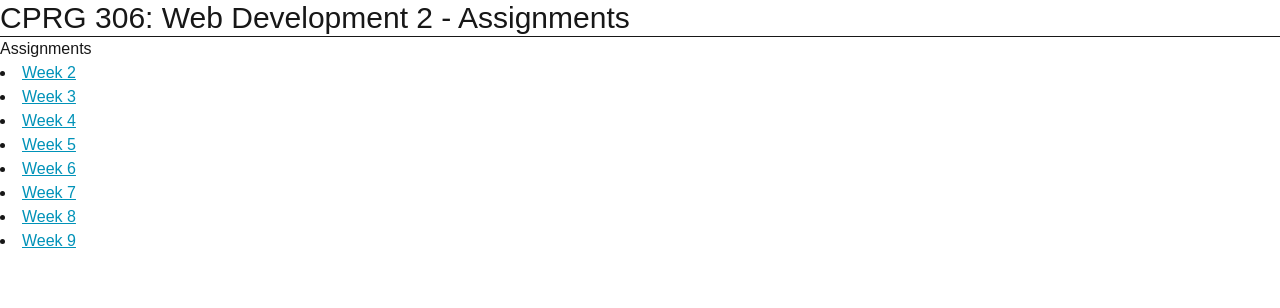
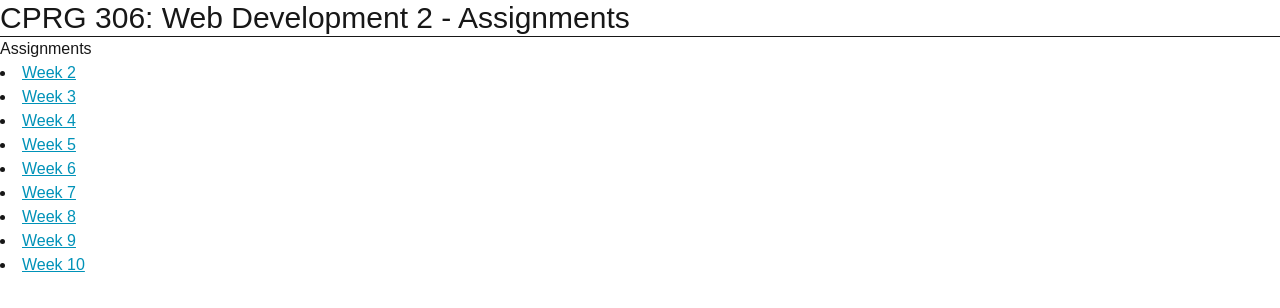
Before and after one commit to mookil/cprg306-assignments, a Next.js app: page / in a window 1280 px wide. Shown: the top 308 px of the page. Built offline with nearby package versions, Linux system fonts and the light colour scheme.

Commit message:
added week-10 folder + page
- nothing implemented yet, placeholder

```diff
--- a/app/page.js
+++ b/app/page.js
@@ -42,6 +42,10 @@ export default function Page() {
           <Link href="./week-9/shopping-list" className={linkClassName}>Week 9</Link>
         </li>
 
+        <li>
+          <Link href="./week-10" className={linkClassName}>Week 10</Link>
+        </li>
+
       </ul>
 
 
--- /dev/null
+++ b/week-10/page.js
@@ -0,0 +1,9 @@
+import React from 'react'
+
+function Page() {
+  return (
+    <div>page</div>
+  )
+}
+
+export default Page
```
